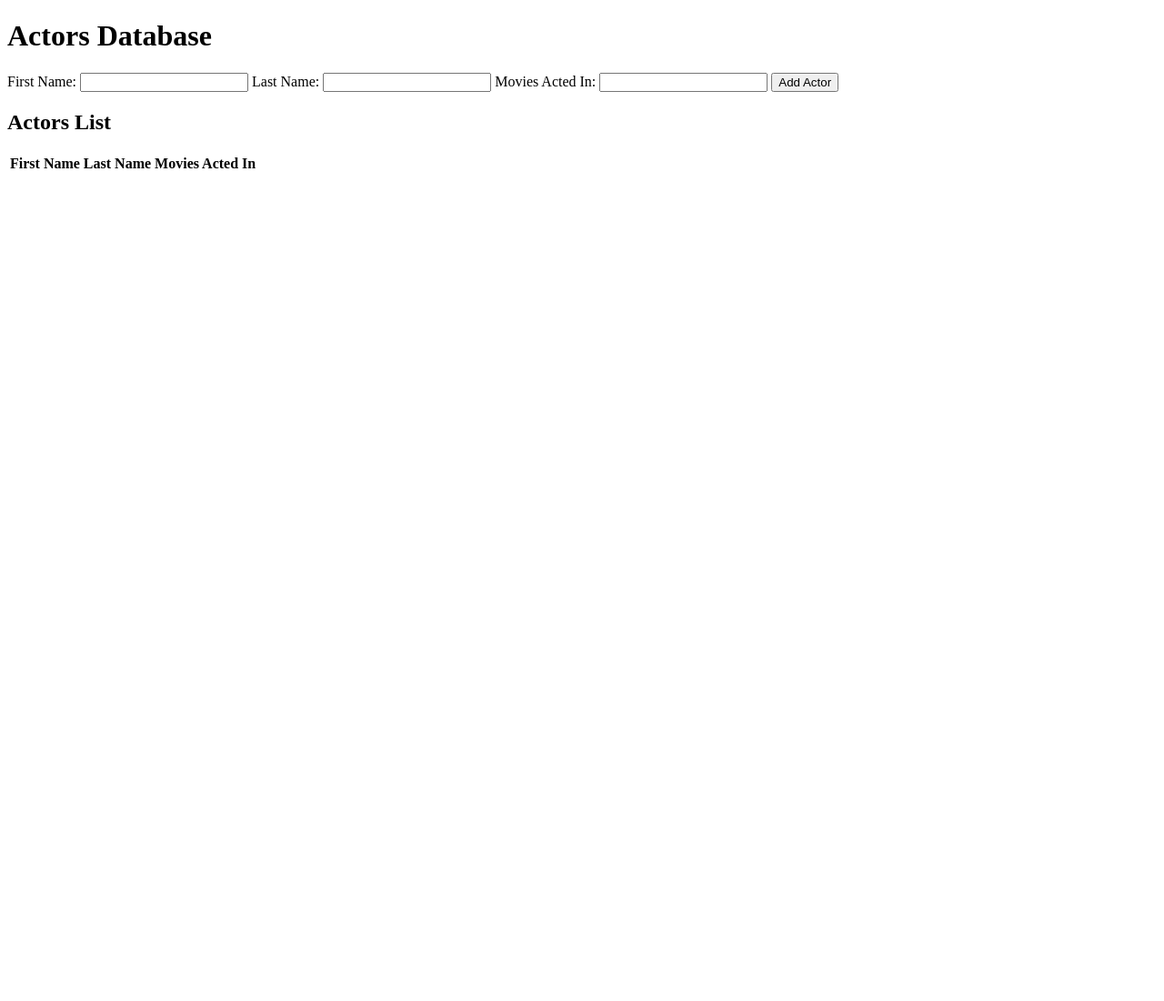
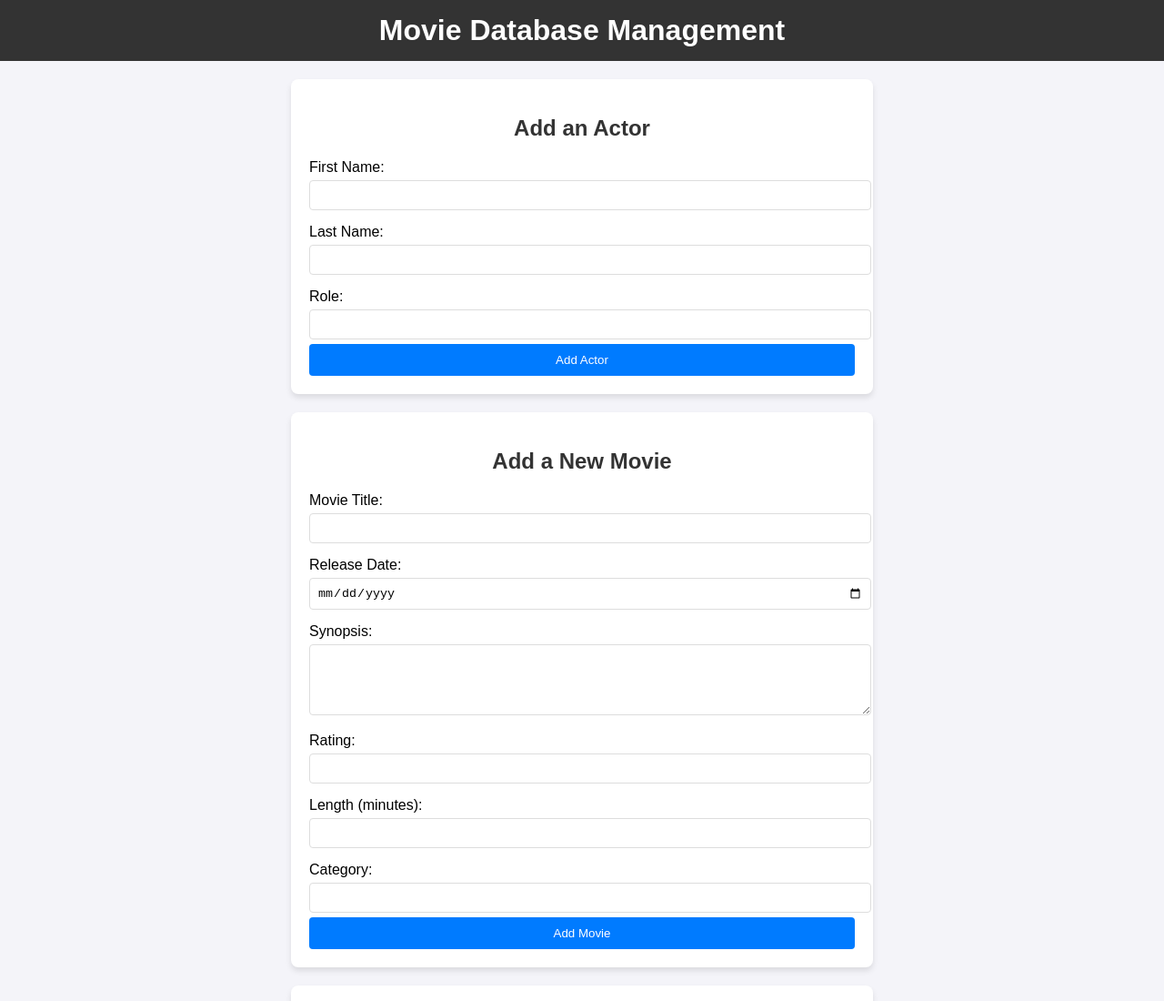
Before and after one commit to Kyle-Gonzales-Github/CSI3450-Project, a website: page public/index.html in a window 1280 px wide. Shown: the top 1100 px of the page at 91% size. Before the commit the page ends 800 px from the top, so only its background shows below. Drawn offline with Linux system fonts and the light colour scheme; no server answers.

Commit message:
Updated Index and Style.css

```diff
--- a/public/index.html
+++ b/public/index.html
@@ -6,40 +6,82 @@
     <link rel="stylesheet" href="style.css">
     <title>Actors Database</title>
 </head>
-<body>
-    <h1>Actors Database</h1>
+<header>
+    <h1>Movie Database Management</h1>
+</header>
 
-    <!-- Form to add a new actor -->
-    <form id="actorForm">
-        <label for="firstname">First Name:</label>
-        <input type="text" id="firstname" name="firstname" required>
+<div class="form-container">
+    <section>
+        <h2>Add an Actor</h2>
+        <form action="/addActor" method="POST">
+            <label for="actorFirstName">First Name:</label>
+            <input type="text" id="actorFirstName" name="firstName" required><br>
 
-        <label for="lastname">Last Name:</label>
-        <input type="text" id="lastname" name="lastname" required>
+            <label for="actorLastName">Last Name:</label>
+            <input type="text" id="actorLastName" name="lastName" required><br>
 
-        <label for="moviesActedIn">Movies Acted In:</label>
-        <input type="number" id="moviesActedIn" name="moviesActedIn" required>
+            <label for="actorRole">Role:</label>
+            <input type="text" id="actorRole" name="role" required><br>
 
-        <button type="submit">Add Actor</button>
-    </form>
+            <button type="submit">Add Actor</button>
+        </form>
+    </section>
 
-    <p id="message"></p>
+    <section>
+        <h2>Add a New Movie</h2>
+        <form action="/addMovie" method="POST">
+            <label for="movieTitle">Movie Title:</label>
+            <input type="text" id="movieTitle" name="title" required><br>
 
-    <!-- Table to display actors -->
-    <h2>Actors List</h2>
-    <table id="actorsTable">
-        <thead>
-            <tr>
-                <th>First Name</th>
-                <th>Last Name</th>
-                <th>Movies Acted In</th>
-            </tr>
-        </thead>
-        <tbody>
-            <!-- Rows will be populated here by JavaScript -->
-        </tbody>
-    </table>
+            <label for="movieReleaseDate">Release Date:</label>
+            <input type="date" id="movieReleaseDate" name="releaseDate" required><br>
 
-    <script src="index.js"></script>
+            <label for="movieSynopsis">Synopsis:</label>
+            <textarea id="movieSynopsis" name="synopsis" rows="4" required></textarea><br>
+
+            <label for="movieRating">Rating:</label>
+            <input type="number" id="movieRating" name="rating" step="0.1" min="0" max="10" required><br>
+
+            <label for="movieLength">Length (minutes):</label>
+            <input type="number" id="movieLength" name="length" required><br>
+
+            <label for="movieCategory">Category:</label>
+            <input type="text" id="movieCategory" name="category" required><br>
+
+            <button type="submit">Add Movie</button>
+        </form>
+    </section>
+
+    <section>
+        <h2>Move Movie to Coming Soon</h2>
+        <form action="/moveMovie" method="POST">
+            <label for="movieID">Movie ID:</label>
+            <input type="number" id="movieID" name="movieID" required><br>
+
+            <label for="movieStatus">New Status:</label>
+            <select id="movieStatus" name="status" required>
+                <option value="Coming Soon">Coming Soon</option>
+                <option value="Screened">Screened</option>
+            </select><br>
+
+            <button type="submit">Move Movie</button>
+        </form>
+    </section>
+
+    <section>
+        <h2>Schedule Movie in Two Theatres</h2>
+        <form action="/scheduleMovie" method="POST">
+            <label for="movieID">Movie ID:</label>
+            <input type="number" id="movieID" name="movieID" required><br>
+
+            <label for="theatre1">Theatre 1 ID:</label>
+            <input type="number" id="theatre1" name="theatre1" required><br>
+
+            <label for="theatre2">Theatre 2 ID:</label>
+            <input type="number" id="theatre2" name="theatre2" required><br>
+
+            <button type="submit">Schedule Movie</button>
+        </form>
+    </section>
+</div>
 </body>
-</html>
--- a/public/style.css
+++ b/public/style.css
@@ -0,0 +1,72 @@
+body {
+    font-family: Arial, sans-serif;
+    margin: 0;
+    padding: 0;
+    background-color: #f4f4f9;
+}
+
+header {
+    background-color: #333;
+    color: #fff;
+    padding: 15px;
+    text-align: center;
+}
+
+h1 {
+    margin: 0;
+}
+
+section {
+    margin: 20px auto;
+    padding: 20px;
+    max-width: 600px;
+    background-color: #fff;
+    box-shadow: 0 4px 6px rgba(0, 0, 0, 0.1);
+    border-radius: 8px;
+}
+
+h2 {
+    text-align: center;
+    color: #333;
+}
+
+label {
+    display: block;
+    margin-top: 10px;
+}
+
+input, select, textarea {
+    width: 100%;
+    padding: 8px;
+    margin: 5px 0;
+    border: 1px solid #ddd;
+    border-radius: 4px;
+}
+
+button {
+    background-color: #007BFF;
+    color: white;
+    padding: 10px;
+    border: none;
+    border-radius: 4px;
+    cursor: pointer;
+    width: 100%;
+}
+
+button:hover {
+    background-color: #0056b3;
+}
+
+.form-container {
+    margin-bottom: 30px;
+}
+
+footer {
+    text-align: center;
+    padding: 10px;
+    background-color: #333;
+    color: #fff;
+    position: fixed;
+    width: 100%;
+    bottom: 0;
+}
```
